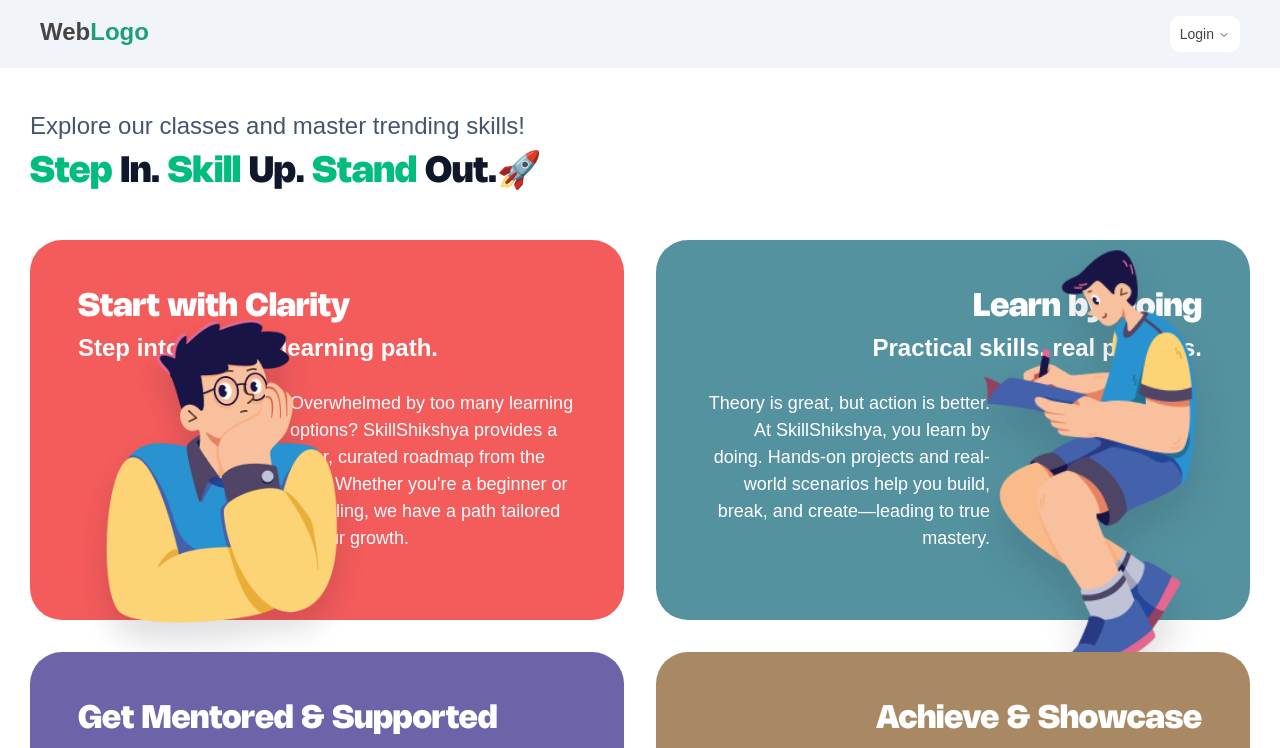
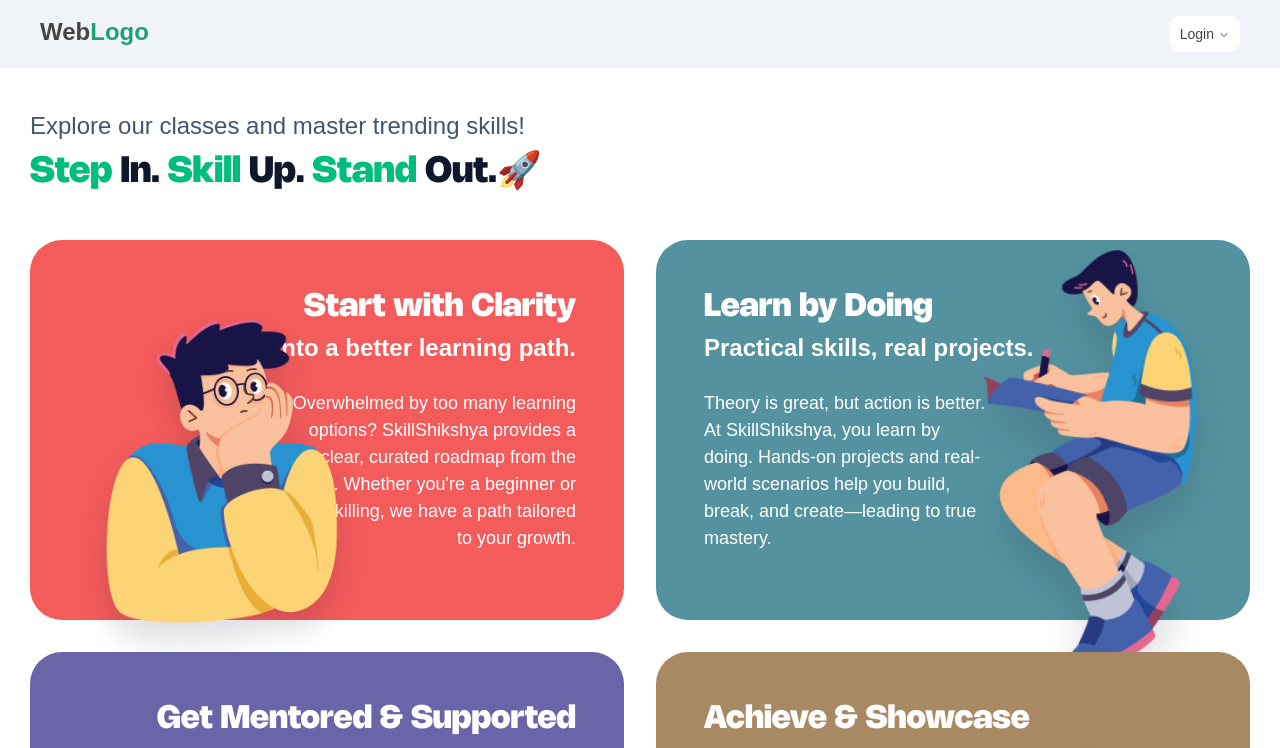
Before and after one commit to Dipushresth/frontend-trainee-test, a Next.js app: page /web in a window 1280 px wide. Shown: the top 748 px of the page. Built offline with nearby package versions, Linux system fonts and the light colour scheme.

Commit message:
alignment fixes as per json item

```diff
--- a/shared/components/journey/Journey.tsx
+++ b/shared/components/journey/Journey.tsx
@@ -78,10 +78,10 @@
         <span className="text-emerald-500">Stand</span>Out.
       </TitleHeader>
       <div className="grid grid-cols-1 gap-8 lg:grid-cols-2">
-        {cards.map((card) => (
+        {cards.map((card, i) => (
           <div
-            key={card.id}
-            className={cn("relative", card.id % 2 === 0 ? "text-right" : "")}
+            key={i}
+            className={cn("relative", i % 2 === 0 ? "text-right" : "")}
           >
             <CardLayout
               card={card}
```
